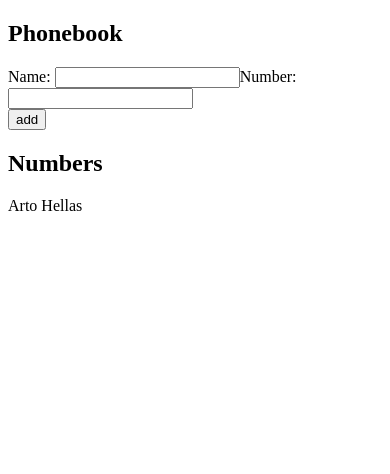
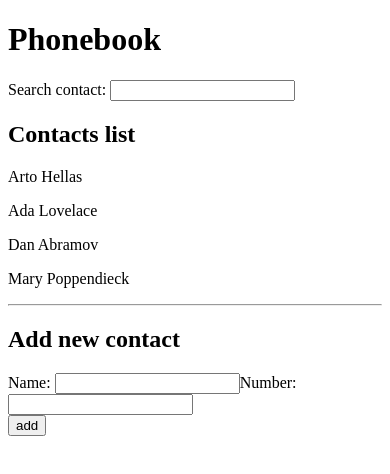
Before and after one commit to soyluking/fullstackopen2021, a React (Create React App) app in the folder part2/phonebook/: page / in a window 390 px wide. Shown: the top 474 px of the page. Built offline with nearby package versions, Linux system fonts and the light colour scheme; the HTML template or start-up script is replaced by a standard one.

Commit message:
feat: 2.9*: The Phonebook Step4

```diff
--- a/part2/phonebook/src/App.js
+++ b/part2/phonebook/src/App.js
@@ -2,10 +2,20 @@ import { useState } from 'react';
 
 const App = () => {
   const [persons, setPersons] = useState([
-    { name: 'Arto Hellas', number: '+56993949422' },
+    { name: 'Arto Hellas', number: '040-123456' },
+    { name: 'Ada Lovelace', number: '39-44-5323523' },
+    { name: 'Dan Abramov', number: '12-43-234345' },
+    { name: 'Mary Poppendieck', number: '39-23-6423122' },
   ]);
   const [newName, setNewName] = useState('');
   const [newNumber, setNewNumber] = useState('');
+  const [keyword, setKeyword] = useState('');
+
+  const filteredPersons = !keyword
+    ? persons
+    : persons.filter(person =>
+        person.name.toLocaleLowerCase().includes(keyword.toLocaleLowerCase()),
+      );
 
   const handleAddPerson = event => {
     event.preventDefault();
@@ -29,10 +39,20 @@ const App = () => {
 
   const handleNewName = ({ target }) => setNewName(target.value);
   const handleNewNumber = ({ target }) => setNewNumber(target.value);
+  const handleSetKeyword = ({ target }) => {
+    setKeyword(target.value);
+  };
 
   return (
     <div>
-      <h2>Phonebook</h2>
+      <h1>Phonebook</h1>
+      Search contact: <input value={keyword} onChange={handleSetKeyword} />
+      <h2>Contacts list</h2>
+      {filteredPersons.map(person => (
+        <p key={person.name}>{person.name}</p>
+      ))}
+      <hr />
+      <h2>Add new contact</h2>
       <form onSubmit={handleAddPerson}>
         <div>
           Name: <input value={newName} onChange={handleNewName} />
@@ -42,10 +62,6 @@ const App = () => {
           <button type='submit'>add</button>
         </div>
       </form>
-      <h2>Numbers</h2>
-      {persons.map(person => (
-        <p key={person.name}>{person.name}</p>
-      ))}
     </div>
   );
 };
```
